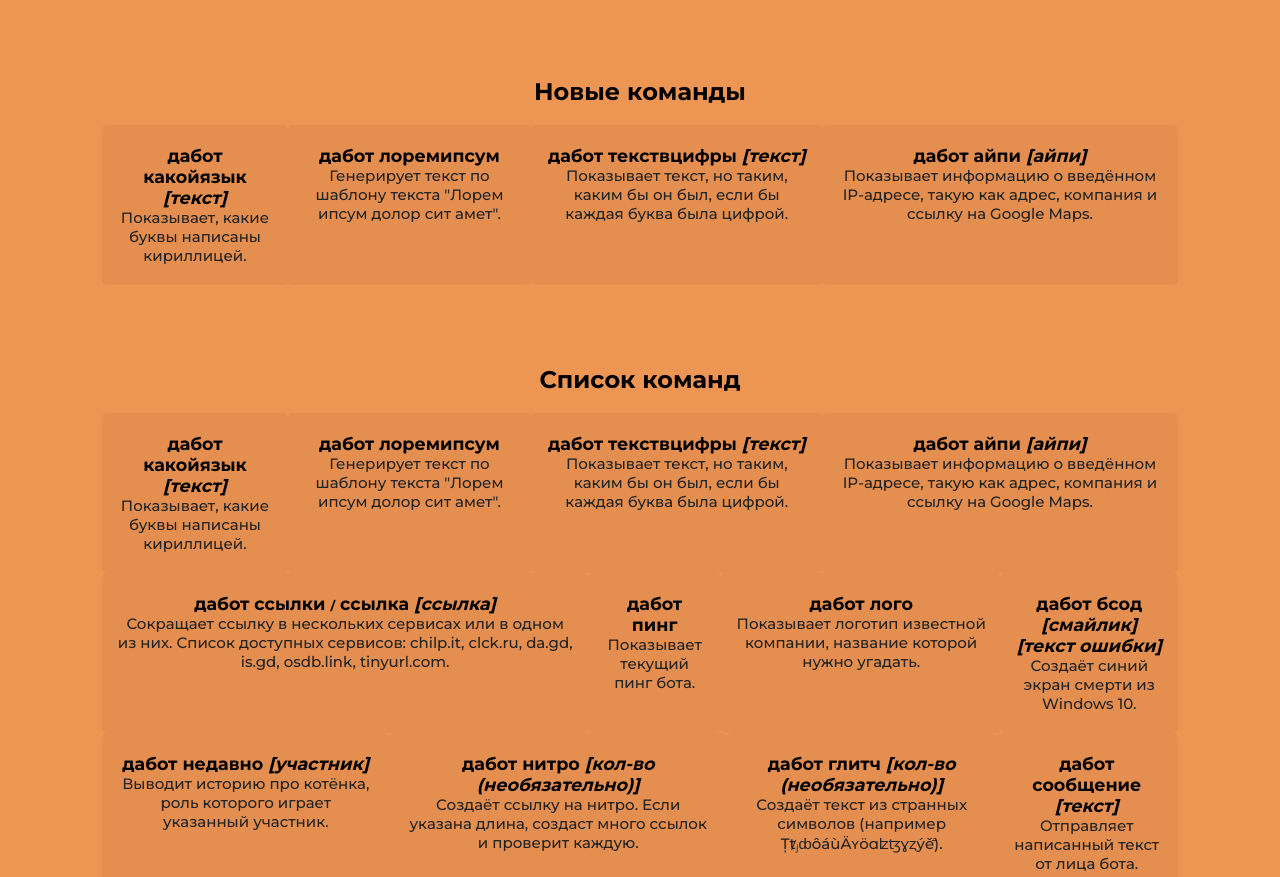
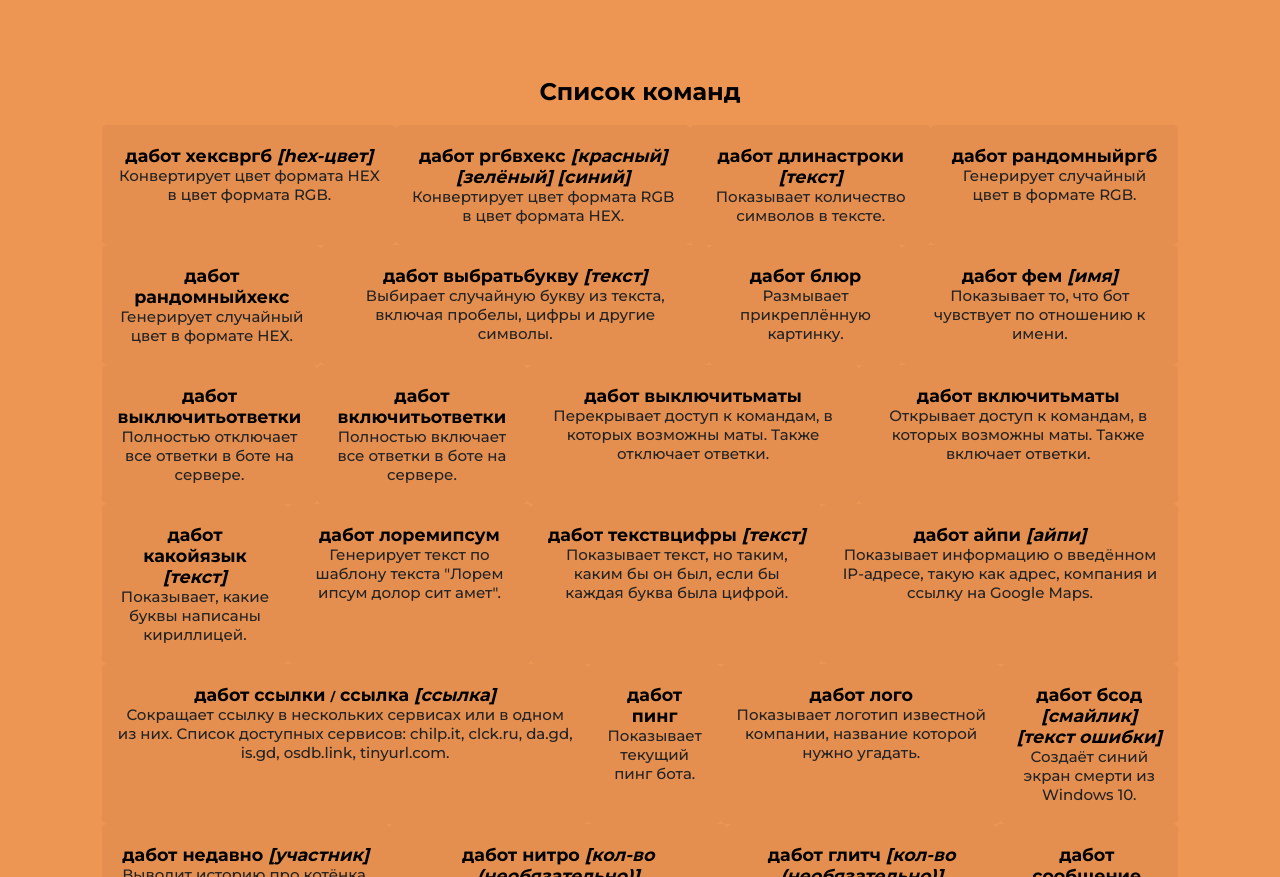
Before and after one commit to moontr3/dabot, a plain HTML site: page commands.html in a window 1280 px wide. Shown: the part 1049-1926 px from the top of the page. Drawn offline with Linux system fonts and the light colour scheme.

Commit message:
Update commands.html

```diff
--- a/commands.html
+++ b/commands.html
@@ -61,30 +61,61 @@
             </section>
             <section>
                 <div class="rect-row">
-                    <h1>Новые команды</h1><br>
+                    <h1>Список команд</h1><br>
                     <div class="row">
                         <div class="command-col">
-                            <h3>дабот <b>какойязык</b> <i>[текст]</i></h3>
-                            <p>Показывает, какие буквы написаны кириллицей.</p>
+                            <h3>дабот <b>хексвргб</b> <i>[hex-цвет]</i></h3>
+                            <p>Конвертирует цвет формата HEX в цвет формата RGB.</p>
                         </div>
                         <div class="command-col">
-                            <h3>дабот <b>лоремипсум</b></h3>
-                            <p>Генерирует текст по шаблону текста "Лорем ипсум долор сит амет".</p>
+                            <h3>дабот <b>ргбвхекс</b> <i>[красный] [зелёный] [синий]</i></h3>
+                            <p>Конвертирует цвет формата RGB в цвет формата HEX.</p>
                         </div>
                         <div class="command-col">
-                            <h3>дабот <b>текствцифры</b> <i>[текст]</i></h3>
-                            <p>Показывает текст, но таким, каким бы он был, если бы каждая буква была цифрой.</p>
+                            <h3>дабот <b>длинастроки</b> <i>[текст]</i></h3>
+                            <p>Показывает количество символов в тексте.</p>
                         </div>
                         <div class="command-col">
-                            <h3>дабот <b>айпи</b> <i>[айпи]</i></h3>
-                            <p>Показывает информацию о введённом IP-адресе, такую как адрес, компания и ссылку на Google Maps.</p>
+                            <h3>дабот <b>рандомныйргб</b></h3>
+                            <p>Генерирует случайный цвет в формате RGB.</p>
                         </div>
                     </div>
-                </div>
-            </section>
-            <section>
-                <div class="rect-row">
-                    <h1>Список команд</h1><br>
+                    <div class="row">
+                        <div class="command-col">
+                            <h3>дабот <b>рандомныйхекс</b></h3>
+                            <p>Генерирует случайный цвет в формате HEX.</p>
+                        </div>
+                        <div class="command-col">
+                            <h3>дабот <b>выбратьбукву</b> <i>[текст]</i></h3>
+                            <p>Выбирает случайную букву из текста, включая пробелы, цифры и другие символы.</p>
+                        </div>
+                        <div class="command-col">
+                            <h3>дабот <b>блюр</b></h3>
+                            <p>Размывает прикреплённую картинку.</p>
+                        </div>
+                        <div class="command-col">
+                            <h3>дабот <b>фем</b> <i>[имя]</i></h3>
+                            <p>Показывает то, что бот чувствует по отношению к имени.</p>
+                        </div>
+                    </div>
+                    <div class="row">
+                        <div class="command-col">
+                            <h3>дабот <b>выключитьответки</b></h3>
+                            <p>Полностью отключает все ответки в боте на сервере.</p>
+                        </div>
+                        <div class="command-col">
+                            <h3>дабот <b>включитьответки</b></h3>
+                            <p>Полностью включает все ответки в боте на сервере.</p>
+                        </div>
+                        <div class="command-col">
+                            <h3>дабот <b>выключитьматы</b></h3>
+                            <p>Перекрывает доступ к командам, в которых возможны маты. Также отключает ответки.</p>
+                        </div>
+                        <div class="command-col">
+                            <h3>дабот <b>включитьматы</b></h3>
+                            <p>Открывает доступ к командам, в которых возможны маты. Также включает ответки.</p>
+                        </div>
+                    </div>
                     <div class="row">
                         <div class="command-col">
                             <h3>дабот <b>какойязык</b> <i>[текст]</i></h3>
```
